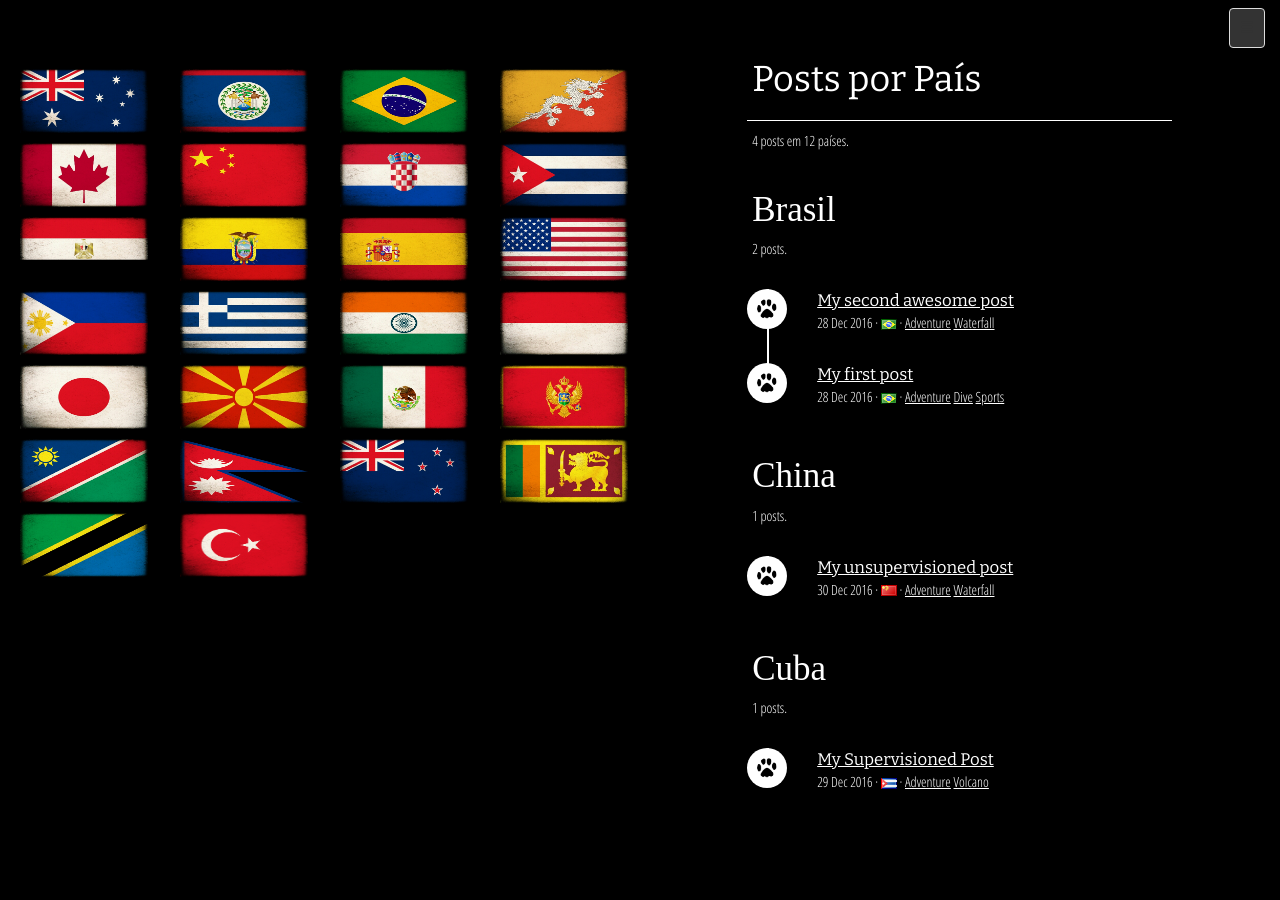
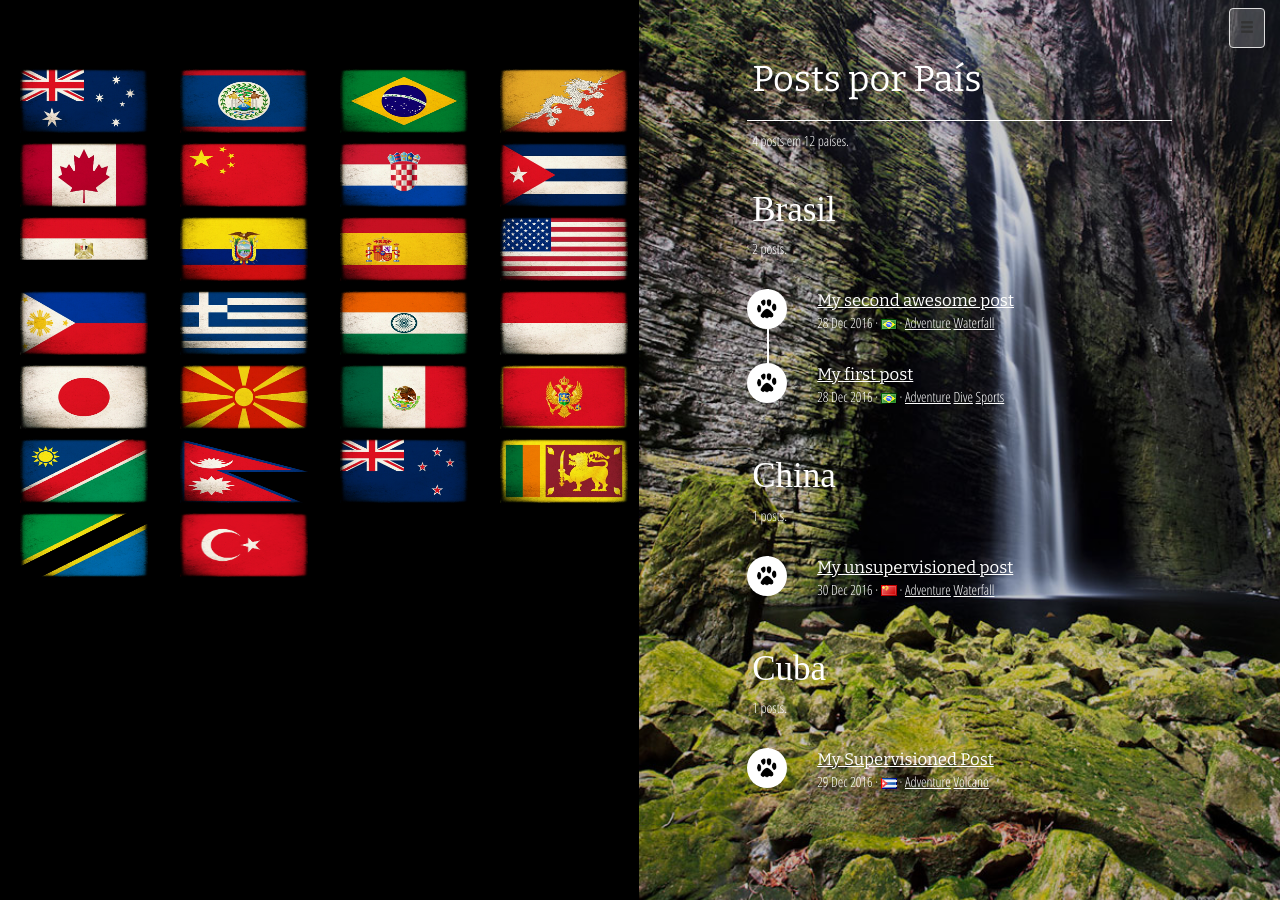
Before and after one commit to amandaferrari/project-grace-marguerite, a Jekyll site: the page built from travel/country/index.html, in a window 1280 px wide. Built offline with Jekyll 4.4.1, drawn with Linux system fonts in a browser that asks for light colours; some web fonts are replaced.

Commit message:
Add background image to travel/country/index.thtml

```diff
--- a/_includes/css/country.css
+++ b/_includes/css/country.css
@@ -17,10 +17,12 @@
 
 #posts-by-country {
 	width: 50.1%;
-	background-color: rgba(0,0,0,1);;
+	background: #000 url({{site.baseurl}}/assets/images/fumacinha.jpg) no-repeat center center;
+	background-size: cover;
 	position: fixed;
 	top: 0;
 	right: 0;
+
 }
 
 @media (max-width: 980px) {
@@ -31,5 +33,6 @@
 	#posts-by-country {
 		margin: 0 auto;
 		width: 100%;
+
 	}
 }
--- a/travel/country/index.html
+++ b/travel/country/index.html
@@ -19,7 +19,7 @@ title: Amanda's Blog · Países
 	</section>
 	<section id="posts-by-country">
 		<div id="country-post-list" class="">
-			<!-- <div class="black-overlay"></div> -->
+			<div class="light-black-overlay"></div>
 			<div class="timeline col-md-offset-1 col-md-10">
 				<article class="recent-posts">
 					<header>
```
Also changed, not shown: assets/images/fumacinha.jpg (added).
